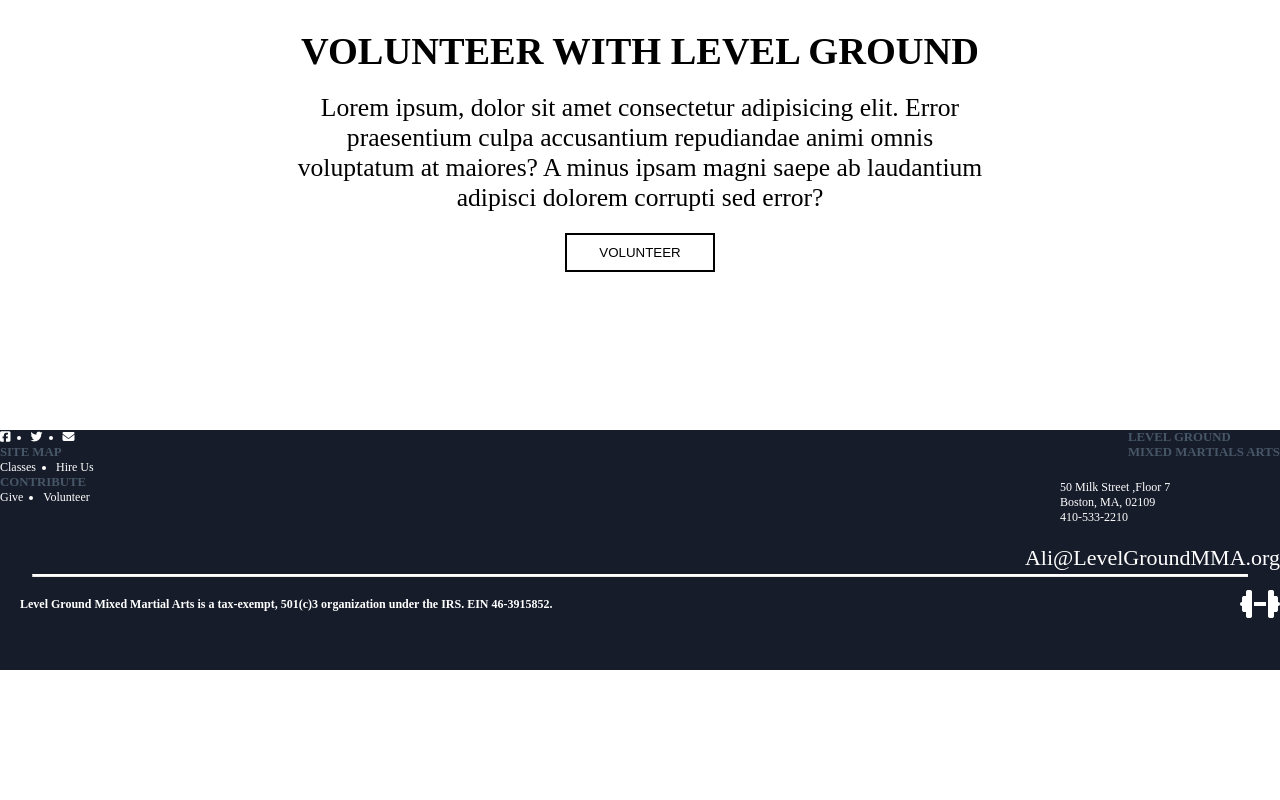
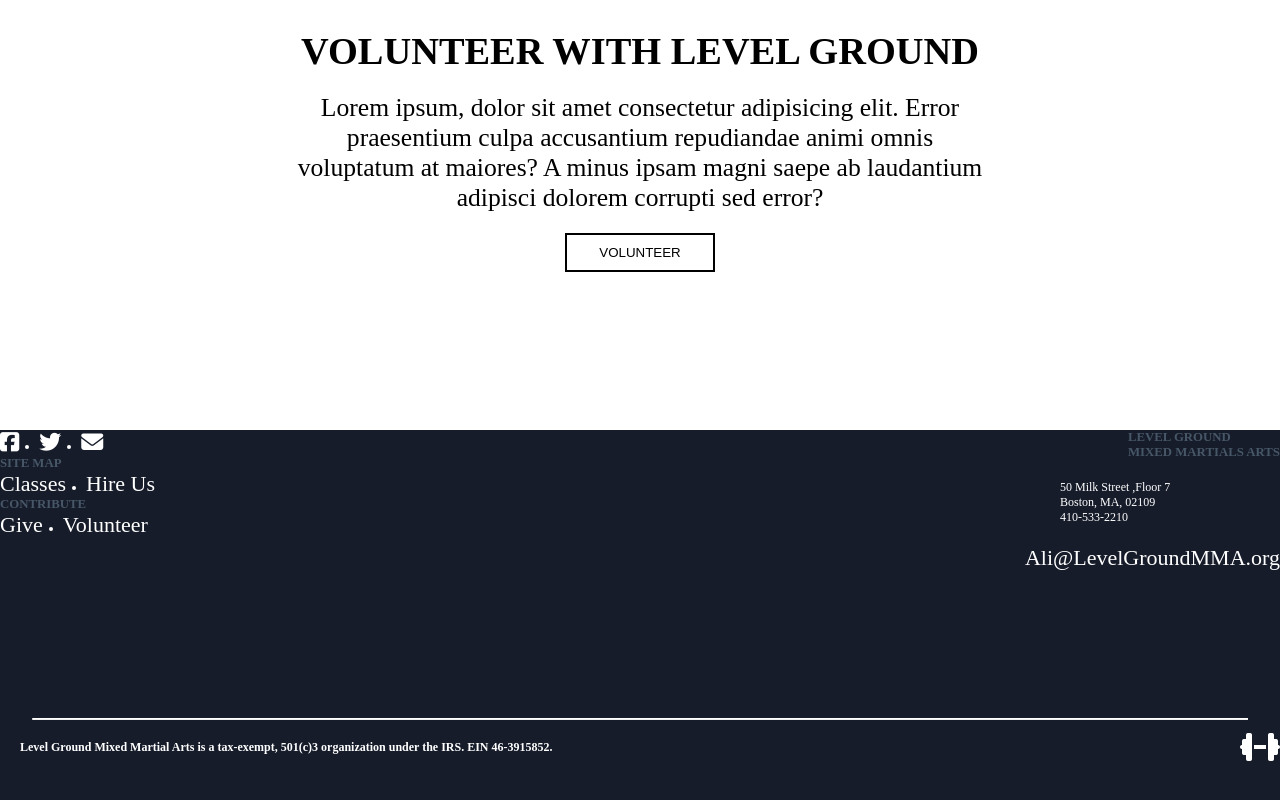
Before and after one commit to webdevkeenan/100devsCollab, a plain HTML site: page Homework/Class07/levelGround/index.html in a window 1280 px wide. Shown: the part 2530-3330 px from the top of the page. Before the commit the page ends 3200 px from the top, so only its background shows below. Drawn offline with Linux system fonts and the light colour scheme.

Commit message:
level ground complete

```diff
--- a/Homework/Class07/levelGround/app.css
+++ b/Homework/Class07/levelGround/app.css
@@ -68,7 +68,7 @@ footer {
 hr {
     color: white;
     margin-top: 200px;
-    border-top: 2px solid white;
+    border-top: 1px solid white;
     width: 95%;
     margin: auto;
 }
@@ -359,7 +359,9 @@ a{
 }
 
 .address {
-    width: 1vw;
+    font-size: 1vw;
+    align-self: flex-end;
+    width: 75%;
 }
 
 .logoWrapper {
@@ -375,10 +377,16 @@ a{
     margin-right: 30px;
 }
 
+.headerSectionRight {
+    justify-content: flex-start;
+}
+
 }
 
 /** Landscape Mode fix **/
 
-@media screen and (max-width: 800px) {
-
+@media screen and (min-width: 800px) {
+    footer {
+        height: 60vh;
+    }
 }
--- a/Homework/Class07/levelGround/index.html
+++ b/Homework/Class07/levelGround/index.html
@@ -9,6 +9,8 @@
     <script src="https://kit.fontawesome.com/9091b63b82.js" crossorigin="anonymous"></script>
 </head>
 <body>
+
+    <!-- Nav -->
     <nav>
          <a href="#">CLASSES</a>
          <a href="#">HIRE US</a>
@@ -17,12 +19,14 @@
         </div>
         <button class="donateButton">DONATE</button>
     </nav>
+    <!-- Header -->
     <header>
         <h1 class="headerH1">WHERE GRIT MEETS OPPORTUNITY</h1>
         <p class="headerP">Lorem ipsum dolor sit amet consectetur, adipisicing elit. Velit quam quasi fugit dolores. Ea sint doloribus exercitationem perspiciatis earum, facere ad eum esse illum dolore veniam magni! Dolores, nulla cum.</p>
         <a href="#"><i class="fa-regular fa-circle-play"> Watch the Video</i> </a>
         <span class="bbI">Big Background Image</span>
     </header>
+    <!-- 3 Sections -->
     <section class="why">
         <h1>WHY</h1>
         <p>Lorem ipsum dolor sit amet consectetur adipisicing elit. Et iure asperiores, laudantium ut nostrum tempora dolor cum adipisci excepturi harum nihil commodi ullam, molestias quos nobis sequi aspernatur dolorem! Quos.</p>
@@ -49,19 +53,19 @@
     <footer>
         <div class="headerSectionLeft">
             <ul>
-                <li><i class="fa-brands fa-facebook-square"></i></li>
-                <li><i class="fa-brands fa-twitter"></i></li>
-                <li><i class="fa-solid fa-envelope"></i></li>
+                <li><a href="#"><i class="fa-brands fa-facebook-square"></i></a></li>
+                <li><a href="#"><i class="fa-brands fa-twitter"></i></a></li>
+                <li><a href="#"><i class="fa-solid fa-envelope"></i></a></i></li>
             </ul>
             <h4>SITE MAP</h4>
             <ul>
-                <li>Classes</li>
-                <li>Hire Us</li>
+                <li><a href="#">Classes</a></li>
+                <li><a href="#">Hire Us</a></li>
             </ul>
             <h4>CONTRIBUTE</h4>
             <ul>
-                <li>Give</li>
-                <li>Volunteer</li>
+                <li><a href="#">Give</a></li>
+                <li><a href="#">Volunteer</a></li>
             </ul>
         </div>
         <div class="headerSectionRight">
```
Also changed, not shown: Homework/Class07/levelGround/Play-Button-PNG-Download-Image.png (added), Homework/Class07/levelGround/watchTheVideo.png (added).
